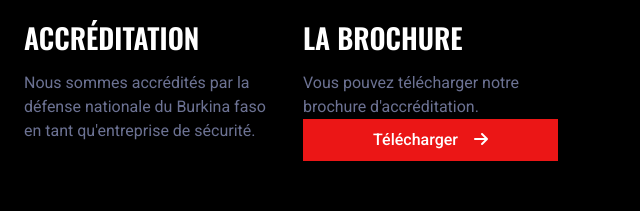
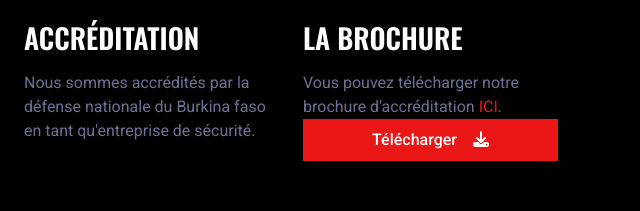
Before and after one commit to havensecurity/havensecurity, a plain HTML site: page index.html in a window 1280 px wide. Shown: the part 1518-1729 px from the top of the page, 640-1280 px from the left. Drawn offline with nearby package versions, Linux system fonts and the light colour scheme.

Commit message:
fixing pdf download

```diff
--- a/index.html
+++ b/index.html
@@ -128,7 +128,7 @@
                         </div>
                         <div class="col-md-6">
                             <h3 class="text-uppercase mb-3">La Brochure</h3>
-                            <p class="mb-0">Vous pouvez télécharger notre brochure d'accréditation.  <a href="doc/dv.pdf" target="_blank" class="btn btn-primary rounded-0 py-2 px-lg-4 d-none d-lg-block">Télécharger<i class="fa fa-arrow-right ms-3"></i></a></p>
+                            <p class="mb-0">Vous pouvez télécharger notre brochure d'accréditation <a href="doc/dv.pdf" target="_blank" class="text-uppercase text-primary">ICI</a>.  <a href="doc/dv.pdf" target="_blank" class="btn btn-primary rounded-0 py-2 px-lg-4 d-none d-lg-block">Télécharger<i class="fa fa-download ms-3"></i></a></p>
                         </div>
                     </div>
                 </div>
```
